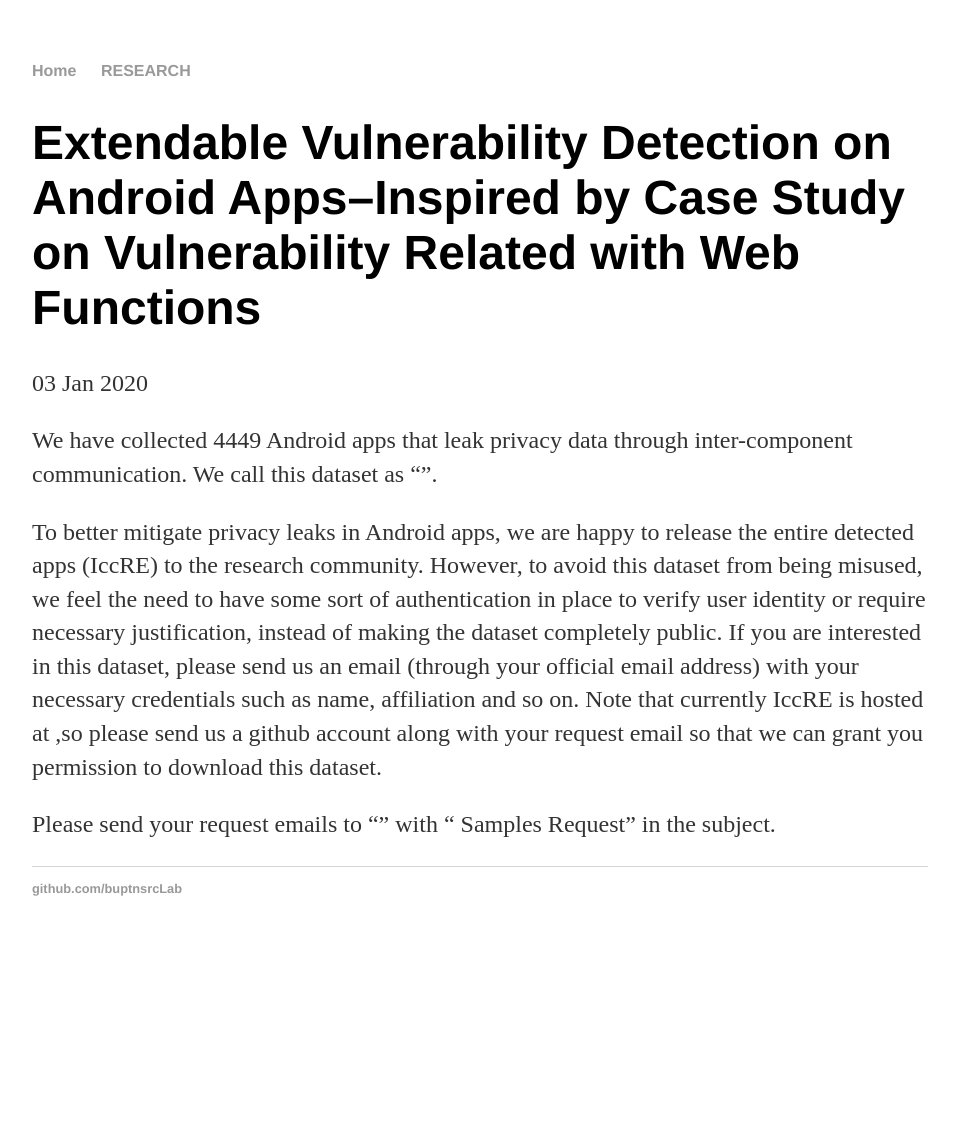
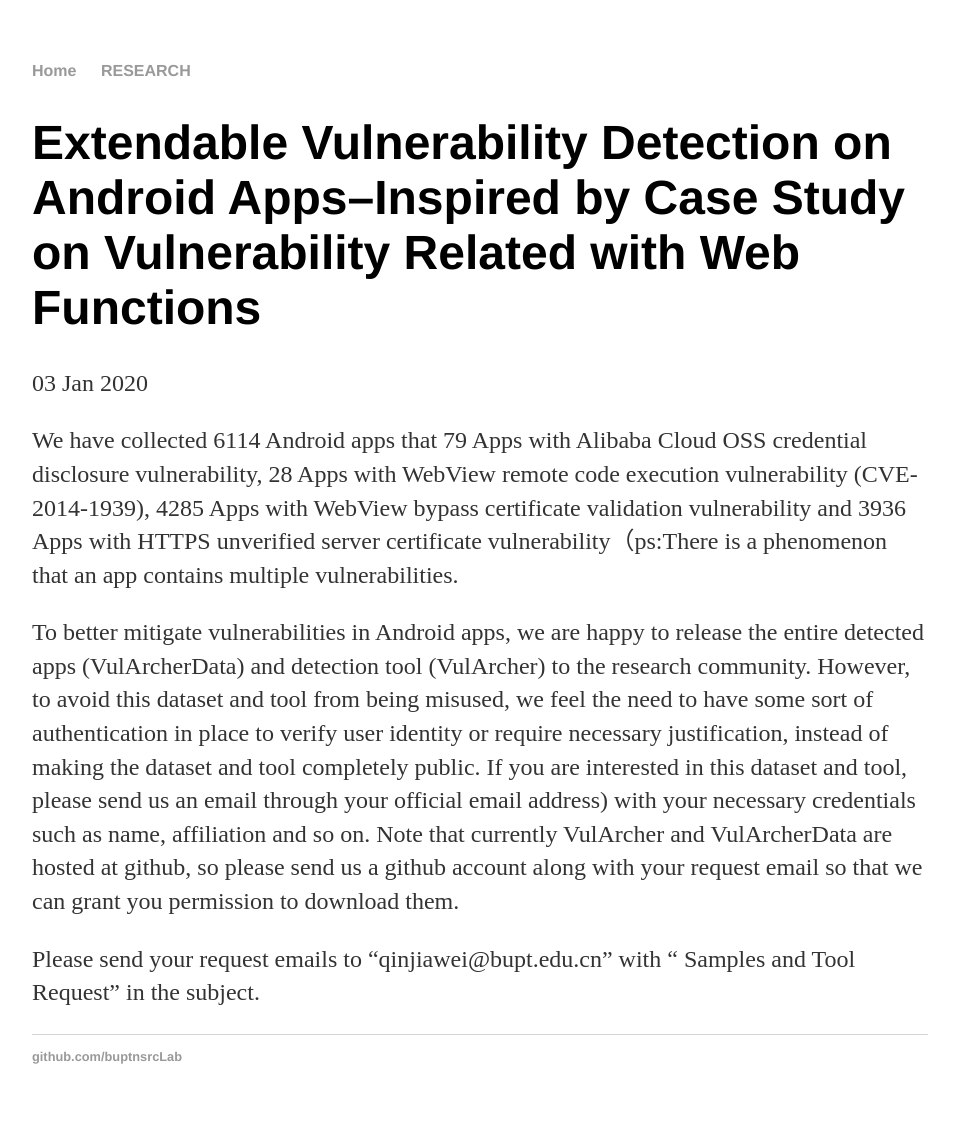
Before and after one commit to buptnsrcLab/buptnsrcLab.github.io, a Jekyll site: the page built from _posts/2020-01-03-vularcher-site-launched.md, in a window 1280 px wide. Shown: the whole page, without its empty margins (160-1116 px from the left). Built offline with Jekyll 4.4.1, drawn with Linux system fonts in a browser that asks for light colours; before the commit the page ends 958 px from its top, so only the background shows below that.

Commit message:
修改vularcher 的论文主页

```diff
--- a/_posts/2020-01-03-vularcher-site-launched.md
+++ b/_posts/2020-01-03-vularcher-site-launched.md
@@ -4,13 +4,11 @@ title: "Extendable Vulnerability Detection on Android Apps–Inspired by Case St
 date: 2020-01-03
 ---
 
+We have collected 6114 Android apps that 79 Apps with Alibaba Cloud OSS credential disclosure vulnerability, 28 Apps with WebView remote code execution vulnerability (CVE-2014-1939), 4285 Apps with WebView bypass certificate validation vulnerability and 3936 Apps with HTTPS unverified server certificate vulnerability（ps:There is a phenomenon that an app contains multiple vulnerabilities.
 
-We have collected 4449 Android apps that leak privacy data through inter-component communication.
-We call this dataset as “”.
+To better mitigate vulnerabilities in Android apps, we are happy to release the entire detected apps (VulArcherData) and detection tool (VulArcher)  to the research community.
+However, to avoid this dataset and tool from being misused, we feel the need to have some sort of authentication in place to verify user identity or require necessary justification, instead of making the dataset and tool completely public.
+If you are interested in this dataset and tool, please send us an email through your official email address) with your necessary credentials such as name, affiliation and so on.
+Note that currently VulArcher and VulArcherData are hosted at github, so please send us a github account along with your request email so that we can grant you permission to download them.
 
-To better mitigate privacy leaks in Android apps, we are happy to release the entire detected apps (IccRE) to the research community.
-However, to avoid this dataset from being misused, we feel the need to have some sort of authentication in place to verify user identity or require necessary justification, instead of making the dataset completely public.
-If you are interested in this dataset, please send us an email (through your official email address) with your necessary credentials such as name, affiliation and so on.
-Note that currently IccRE is hosted at ,so please send us a github account along with your request email so that we can grant you permission to download this dataset.
-
-Please send your request emails to "" with " Samples Request" in the subject.
+Please send your request emails to "qinjiawei@bupt.edu.cn" with " Samples and Tool Request" in the subject.
```
Also changed, not shown: 1 other file.
